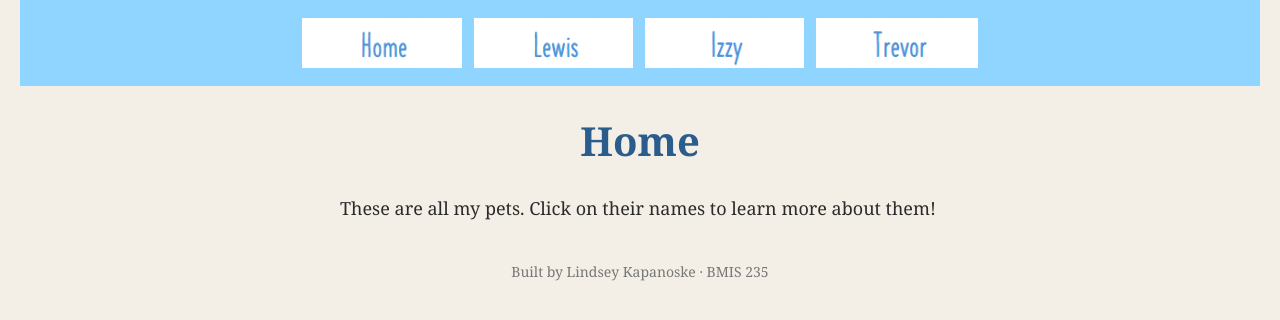
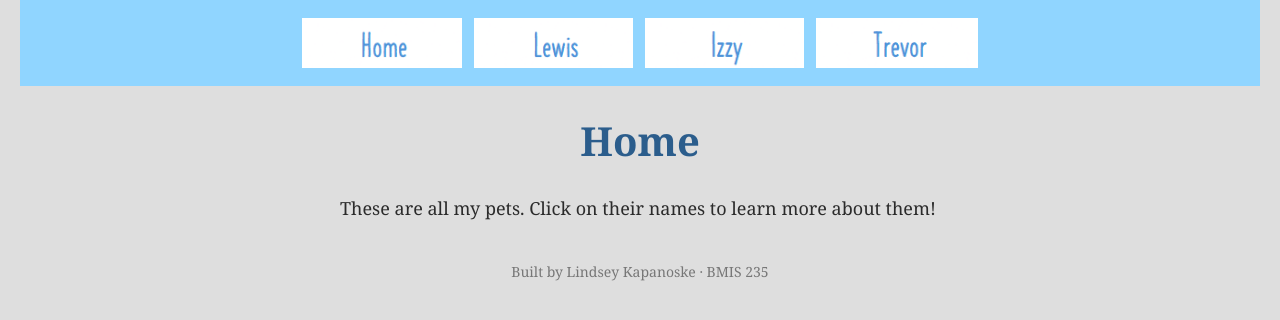
Before and after one commit to lkapanoske/bmis235-html-3, a plain HTML site: page index.html in a window 1280 px wide. Drawn offline with Linux system fonts and the light colour scheme.

Commit message:
Change background color from #f4efe6 to #dedede gray

```diff
--- a/styles.css
+++ b/styles.css
@@ -11,7 +11,7 @@
 
 body {
     font-family: Georgia, "Times New Roman", serif;
-    background-color: #f4efe6;
+    background-color: #dedede;
     color: #2b2b2b;
     margin: 0;
     padding: 0 20px 40px 20px;
```
